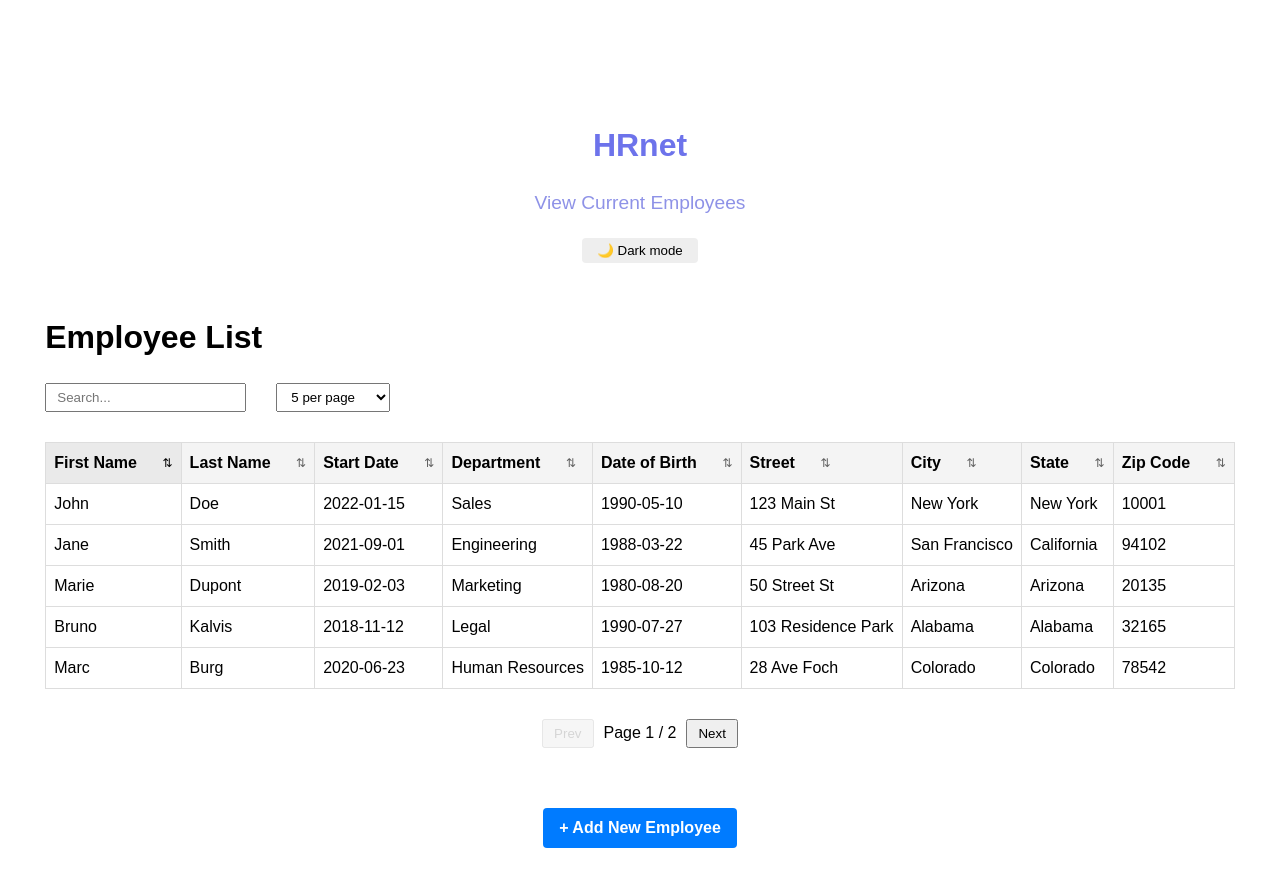
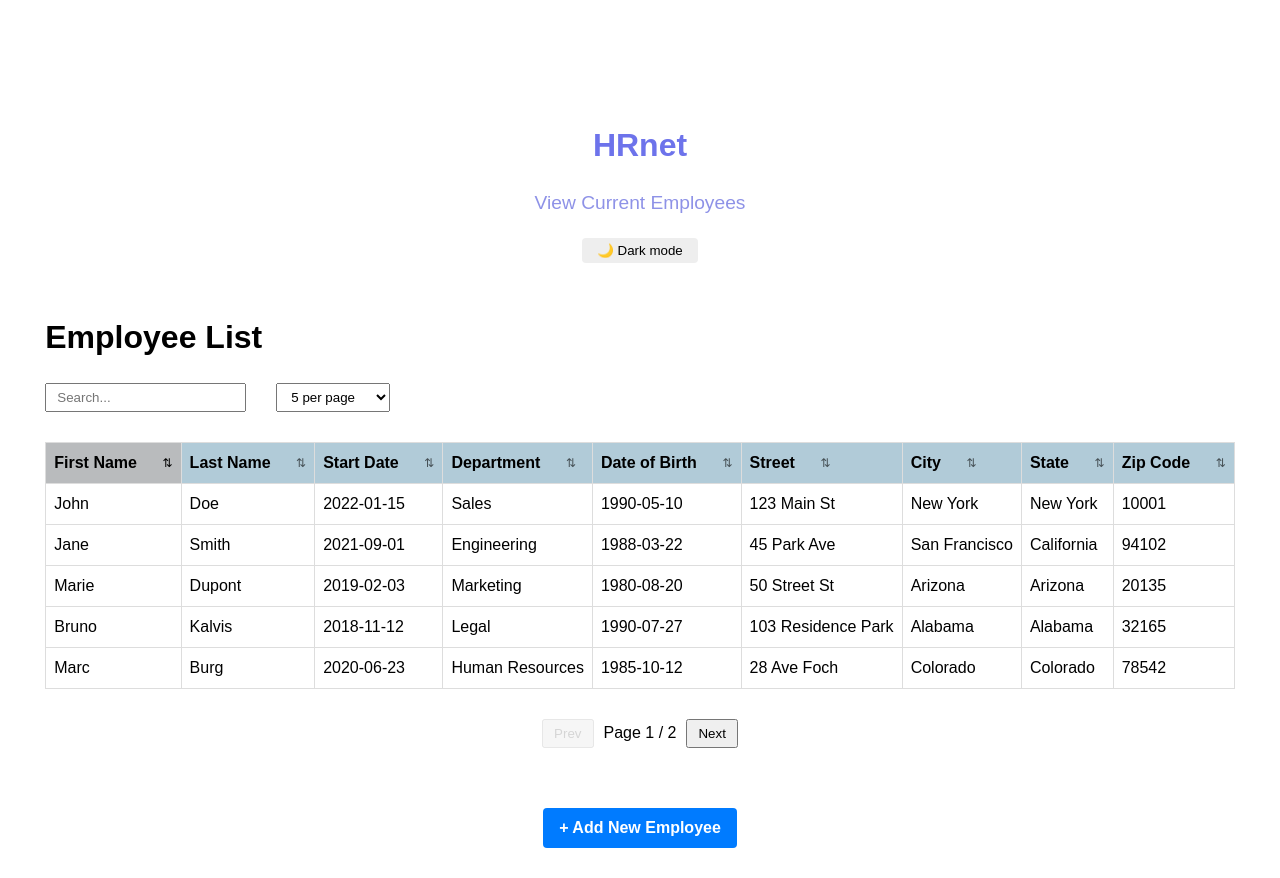
Before and after one commit to Andoniaina-Manantsoa/HRnet_modifier, a React app: page /employees in a window 1280 px wide. In both pictures the pointer is over the element 113 px from the left and 462 px from the top of the page. Built offline with nearby package versions, Linux system fonts and the light colour scheme; the HTML template or start-up script is replaced by a standard one.

Commit message:
Changement couleur du Background de l'entête

```diff
--- a/src/styles/employeeTable.css
+++ b/src/styles/employeeTable.css
@@ -24,7 +24,7 @@
 }
 
 .employee-table thead {
-    background-color: #f4f4f4;
+    background-color: #b1cbd8;
 }
 
 .sortable {
@@ -34,7 +34,7 @@
 }
 
 .sortable:hover {
-    background-color: #eaeaea;
+    background-color: #b9bbbd;
 }
 
 .sortable:focus {
@@ -71,7 +71,7 @@
 }
 
 .employee-table tbody tr:hover {
-    background-color: #f9fafb;
+    background-color: #c6c9cb;
 }
 
 .pagination {
```
